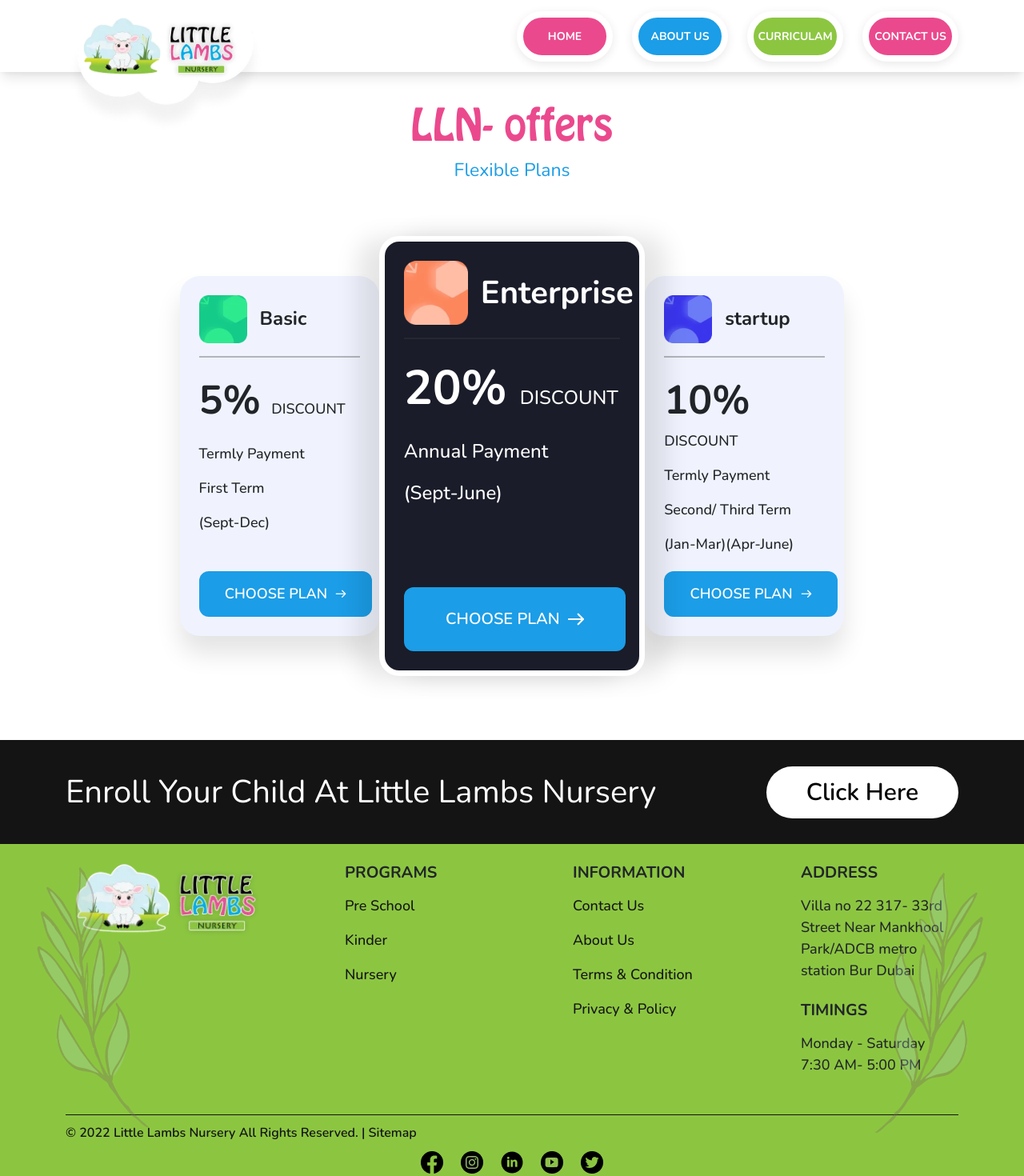
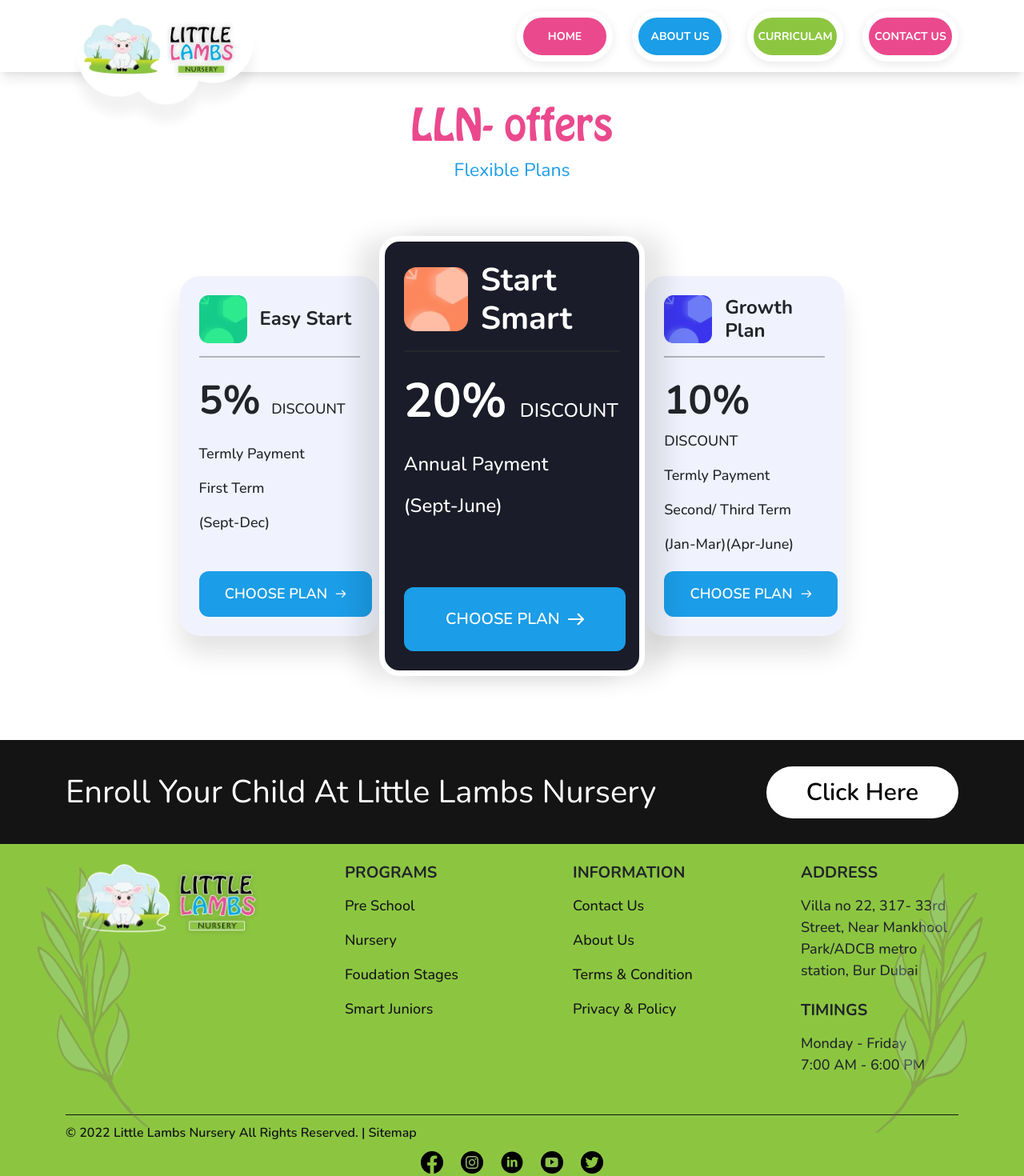
Before and after one commit to digrowfa/Little-Lambs, a React (Create React App) app: page /offers in a window 1280 px wide. Shown: the top 1470 px of the page at 80% size. Built offline with nearby package versions, Linux system fonts and the light colour scheme.

Commit message:
changes in whole website

```diff
--- a/src/Pages/AboutContent/Founder.js
+++ b/src/Pages/AboutContent/Founder.js
@@ -7,9 +7,9 @@
                         <div className="row d-flex justify-content-center">
                             <div className="col-xl-8 col-lg-8 col-md-12 col-sm-12 col-12">
                                 <div className="founderContent">
-                                    <h2>I, Dr. Yogita Maledan and the founder of Little Lambs Nursery<br />
+                                    <h2>We, Dr. Yogita Maledan(CEO & FOUNDER) and Nishtha Righwani(FOUNDER)  of Little Lambs Nursery<br />
                                         takes a pledge….</h2>
-                                    <p> At any time, children will always come first. With LLN, every day will be a new learning experience/opportunity for your child. Little Lambs Nursery pledges to provide a safe and secure home away from home. As the CEO/ Managing director of Little Lambs Nursery, I would love to invite you to our Al Karama branch to find out more about the way we work, and experience how we have embarked on a positive learning journey with our little ones and the support of our fabulous staff/parents.</p>
+                                    <p> At any time, children will always come first. With LLN, every day will be a new learning experience/opportunity for your child. Little Lambs Nursery pledges to provide a safe and secure home away from home. As the CEO/ Managing director of Little Lambs Nursery, We would love to invite you to our Al-Man Khool branch to find out more about the way we work, and experience how we have embarked on a positive learning journey with our little ones and the support of our fabulous staff/parents.</p>
                                 </div>
                                 <div className="founderCard">
                                     <h4>Vision</h4>
@@ -17,7 +17,7 @@
                                 </div>
                                 <div className="founderCard">
                                     <h4>Mission</h4>
-                                    <p>Promoting excellence and quality service in the field of education through clear policies and procedures to ensure customer satisfaction and create a culture of inclusion and empowerment to enhance organizational development.</p>
+                                    <p>To provide outstanding nurturing support and environment to children thereby enabling the development to achieve holistic growth with several opportunities to develop the child’s potential; achieving this through positive reinforcement; inspiring children to begin a learning journey with life-long enjoyment, the first step towards the best.</p>
                                 </div>
                                 <div className="founderCard">
                                     <h4>Values</h4>
--- a/src/Pages/AboutContent/FounderWord.js
+++ b/src/Pages/AboutContent/FounderWord.js
@@ -10,7 +10,7 @@
                             <div className="col-xl-8 col-lg-8 col-md-12 col-sm-12 col-12">
                                 <div className="founderWords">
                                     <h4>Founder’s Words</h4>
-                                    <p>I am very proud to welcome you to Little Lambs Nursery – Dubai, a British curriculum nursery (EYFS), located in the heart of Al Karama.  As a mother, I truly understand that every parent is looking out for the best opportunities for their child/children. We at Little Lambs Nursery promises to provide a learning adventure combined with enjoyment and entertainment along with a secure learning environment for your little ones. Before you begin your journey with us, allow me to answer a few queries that may come to your mind.</p>
+                                    <p>We are very proud to welcome you to Little Lambs Nursery – Dubai, a British curriculum nursery (EYFS), located in the heart of Al-Man Khool.  As a mother, We truly understand that every parent is looking out for the best opportunities for their child/children. We at Little Lambs Nursery promises to provide a learning adventure combined with enjoyment and entertainment along with a secure learning environment for your little ones. Before you begin your journey with us, allow us to answer a few queries that may come to your mind.</p>
                                 </div>
                             </div>
                         </div>
--- a/src/Pages/AboutContent/MyChild.js
+++ b/src/Pages/AboutContent/MyChild.js
@@ -42,7 +42,7 @@
                                 <div className="myChlidContent">
                                     <h2>Is attending a nursery<br />
                                         essential?</h2>
-                                    <p>Along with these core subjects, we focus on developing the child emotionally as well as socially in order for the child to be able to play with children of the same age group, develop confidence, overcome separation anxiety, follow classroom routines and  most importantly, be toilet trained. Other prime areas of focus include the physical development of the child and communication/language. We train the child to listen carefully to others, understand what is said and speak with the help of activities that will give an opportunity to interact and play. As mentioned, the curriculum includes the subjects Social Studies and Information Technology; this learnt skillset will not only keep the child ahead in today’s digital world but also guide the child to portray the act of an active/good citizen as this is part of the ‘Little Lambs Nursery UNIQUE LEARNING PROGRAM’.</p>
+                                    <p>In order for your child to build cognitive skills, gross and fine motor skills, interact and build social skills, it would be highly recommended to attend a nursery. In the UAE, it is often challenging to immediately build strong social relationships, due to the nuclear family culture and immigrants arriving from diversified countries. We strongly promote the independence and growth of the child, in order to develop a confident persona. Child’s brain development occurs up to the age of 6 years, hence a nursery is considered to be the stepping stone that shapes the child’s personality.</p>
                                 </div>
                             </div>
                         </div>
--- a/src/Pages/ContactContent/Header.js
+++ b/src/Pages/ContactContent/Header.js
@@ -24,9 +24,9 @@
                                     </div>
                                     <div className="contactWaysContent">
                                         <h4>Visit Us Daily:</h4>
-                                        <p>Villa no 22
-                                            317- 33rd Street
-                                            Near Mankhool Park/ADCB metro station
+                                        <p>Villa no 22,
+                                            317- 33rd Street,
+                                            Near Mankhool Park/ADCB metro station,
                                             Bur Dubai</p>
                                     </div>
                                 </div>
--- a/src/Pages/DifferenceContent/LLNOffers.js
+++ b/src/Pages/DifferenceContent/LLNOffers.js
@@ -27,7 +27,7 @@
                                                 <img src={img1} alt="img1" className='img-fluid' />
                                             </div>
                                             <div className="LLNOfferCardName">
-                                                <h4>Basic</h4>
+                                                <h4>Easy Start</h4>
                                             </div>
                                         </div>
                                         <div className='LLNOfferCardContent'>
@@ -47,7 +47,7 @@
                                                 <img src={img2} alt="img2" className='img-fluid' />
                                             </div>
                                             <div className="LLNOfferCardName">
-                                                <h4>Enterprise</h4>
+                                                <h4>Start Smart</h4>
                                             </div>
                                         </div>
                                         <div className='LLNOfferCardContent'>
@@ -66,7 +66,7 @@
                                                 <img src={img3} alt="img3" className='img-fluid' />
                                             </div>
                                             <div className="LLNOfferCardName">
-                                                <h4>startup</h4>
+                                                <h4>Growth Plan</h4>
                                             </div>
                                         </div>
                                         <div className='LLNOfferCardContent'>
--- a/src/Pages/HomeContent/Location.js
+++ b/src/Pages/HomeContent/Location.js
@@ -11,9 +11,9 @@
                             <div className="row">
                                 <div className="col-xl-6 col-lg-6 col-md-6 col-sm-12 col-12">
                                     <div className="homeLocationContent">
-                                        <p>Villa no 22
-                                            317- 33rd Street
-                                            Near Mankhool Park/ADCB metro station
+                                        <p>Villa no 22,
+                                            317- 33rd Street,
+                                            Near Mankhool Park/ADCB metro station,
                                             Bur Dubai</p>
                                         <button>Visit Now <img src={rightArrow} alt="rightArrow" className="img-fluid" /></button>
                                     </div>
--- a/src/Pages/Includes/Footer/Footer.js
+++ b/src/Pages/Includes/Footer/Footer.js
@@ -43,10 +43,13 @@
                                             <Link to="#">Pre School</Link>
                                         </li>
                                         <li>
-                                            <Link to="#">Kinder</Link>
+                                            <Link to="#">Nursery</Link>
                                         </li>
                                         <li>
-                                            <Link to="#">Nursery</Link>
+                                            <Link to="#">Foudation Stages</Link>
+                                        </li>
+                                        <li>
+                                            <Link to="#">Smart Juniors</Link>
                                         </li>
                                     </ul>
                                 </div>
@@ -75,15 +78,18 @@
                                     <h4>ADDRESS</h4>
                                     <ul>
                                         <li>
-                                        Villa no 22 317- 33rd Street Near Mankhool Park/ADCB metro station Bur Dubai
+                                        Villa no 22,
+                                            317- 33rd Street,
+                                            Near Mankhool Park/ADCB metro station,
+                                            Bur Dubai
                                         </li>
                                     </ul>
 
                                     <h4>TIMINGS</h4>
                                     <ul>
                                         <li>
-                                            Monday - Saturday<br />
-                                            7:30 AM- 5:00 PM
+                                            Monday - Friday<br />
+                                            7:00 AM - 6:00 PM
                                         </li>
                                     </ul>
                                 </div>
--- a/src/Pages/Includes/MobileNavigation/MobileNavigation.js
+++ b/src/Pages/Includes/MobileNavigation/MobileNavigation.js
@@ -65,7 +65,10 @@
                             </Link>
                         </ul>
                         <h4>Visit Us Daily:</h4>
-                        <p>Villa no 22 317- 33rd Street Near Mankhool Park/ADCB metro station Bur Dubai</p>
+                        <p>Villa no 22,
+                            317- 33rd Street,
+                            Near Mankhool Park/ADCB metro station,
+                            Bur Dubai</p>
                         <p><FontAwesomeIcon icon={faEnvelope} /> <a href="mailto:mail.littlelambs@gmail.com">mail.littlelambs@gmail.com</a></p>
                         <p><FontAwesomeIcon icon={faPhone} /> <a href="tel:+971 504812715">+971 504812715</a></p>
                     </div>
--- a/src/Pages/Programmes/ProgramBody.js
+++ b/src/Pages/Programmes/ProgramBody.js
@@ -59,7 +59,7 @@
                                         <li>
                                             <div className='programBodyCircleCard card1'>
                                                 <p>Foods that the
-                                                    child eats</p>
+                                                    child eat</p>
                                             </div>
                                         </li>
                                         <li>
@@ -154,9 +154,7 @@
                                         </li>
                                     </ul>
                                 </div>
-                                <div className='programBodyContent'>
-                                    <p>Conversation skills-this involves the various conversation rules like taking turns, listening first, facial expressions and appropriate gestures.</p>
-                                </div>
+
                                 <div className='programBodyContent pink'>
                                     <h4>Social Studies Education Program</h4>
                                     <p>SSEP will focus on the study of people and the ways they relate to others. The program will include</p>
```
Also changed, not shown: src/Pages/AboutContent/About.css (+6 -6 lines), src/Pages/Programmes/Programmes.css (+8 -2 lines).
